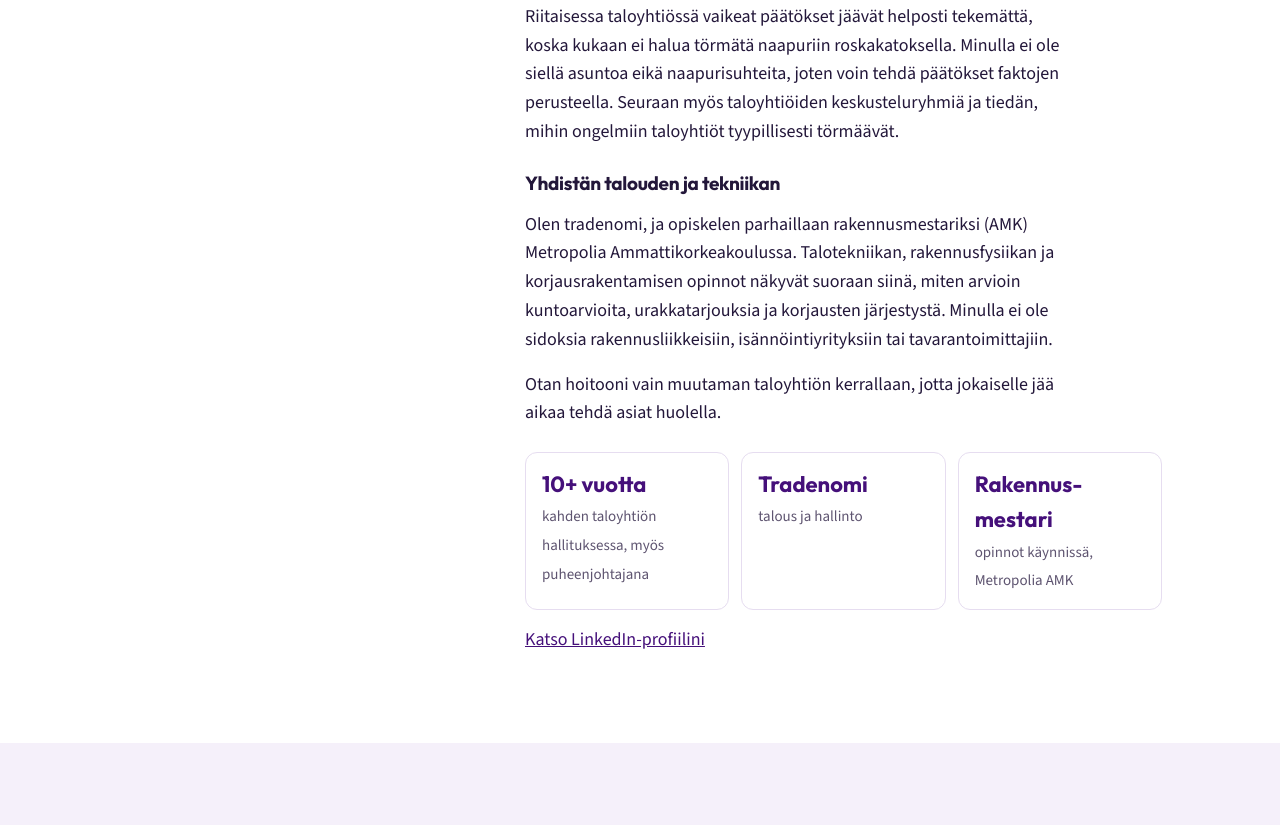
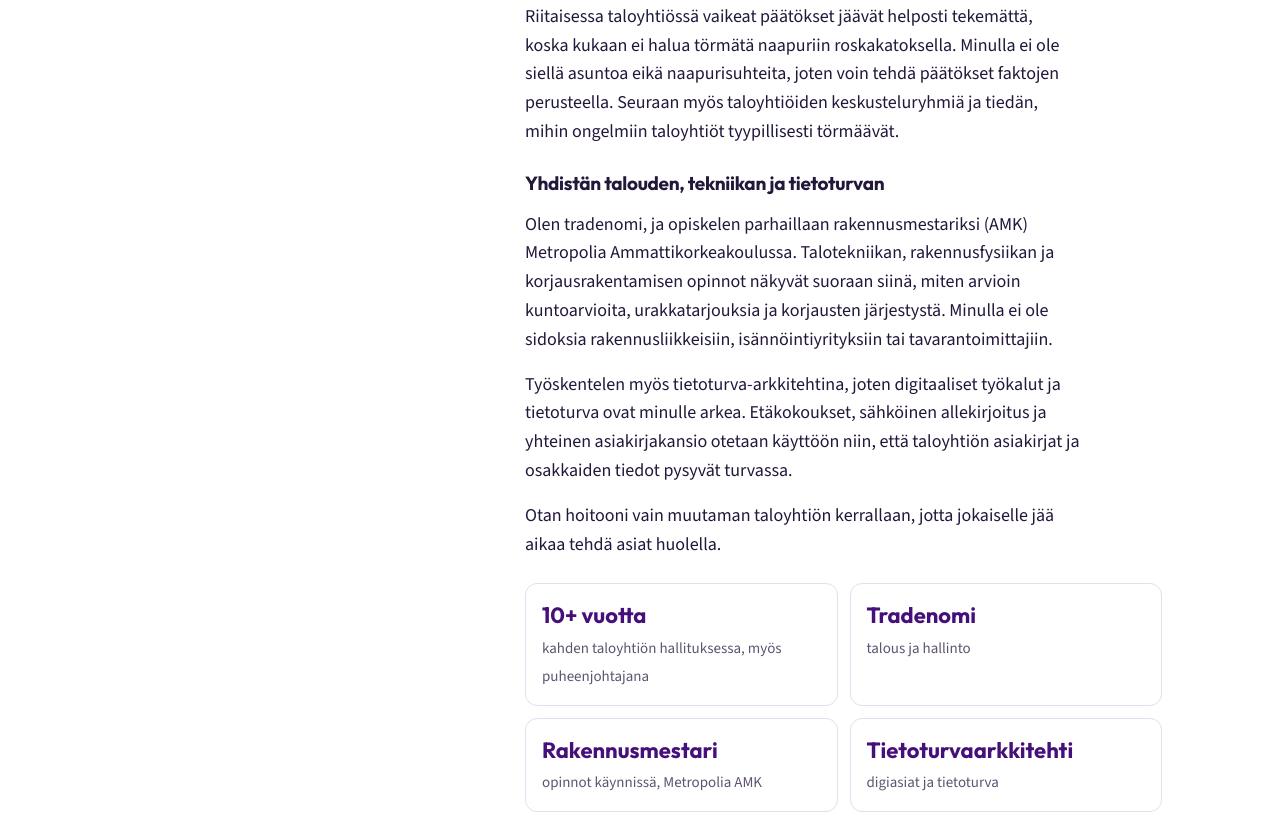
Before and after one commit to Komentorivi/hallitusammattilainen, a plain HTML site: page index.html in a window 1280 px wide. Shown: the part 6373-7198 px from the top of the page. Drawn offline with Linux system fonts and the light colour scheme.

Commit message:
Kuka olen: tietoturva-arkkitehti (digiasiat ja tietoturva)
Co-Authored-By: Claude Opus 5.5 <noreply@anthropic.com>

```diff
--- a/index.html
+++ b/index.html
@@ -263,13 +263,15 @@
       <p>Perustelen jokaisen esityksen, kerron rehellisesti, mitä mieltä olen, ja vien sovitut asiat loppuun. Suora puhe ei aina miellytä kaikkia, mutta jokainen osakas tietää, missä mennään. Kohtelen kaikkia samalla tavalla, oli kyse naapurista tai urakoitsijasta.</p>
       <h3 class="me-h">Ulkopuolisena on helpompi ratkaista</h3>
       <p>Riitaisessa taloyhtiössä vaikeat päätökset jäävät helposti tekemättä, koska kukaan ei halua törmätä naapuriin roskakatoksella. Minulla ei ole siellä asuntoa eikä naapurisuhteita, joten voin tehdä päätökset faktojen perusteella. Seuraan myös taloyhtiöiden keskusteluryhmiä ja tiedän, mihin ongelmiin taloyhtiöt tyypillisesti törmäävät.</p>
-      <h3 class="me-h">Yhdistän talouden ja tekniikan</h3>
+      <h3 class="me-h">Yhdistän talouden, tekniikan ja tietoturvan</h3>
       <p>Olen tradenomi, ja opiskelen parhaillaan rakennusmestariksi (AMK) Metropolia Ammattikorkeakoulussa. Talotekniikan, rakennusfysiikan ja korjausrakentamisen opinnot näkyvät suoraan siinä, miten arvioin kuntoarvioita, urakkatarjouksia ja korjausten järjestystä. Minulla ei ole sidoksia rakennusliikkeisiin, isännöintiyrityksiin tai tavarantoimittajiin.</p>
+      <p>Työskentelen myös tietoturva-arkkitehtina, joten digitaaliset työkalut ja tietoturva ovat minulle arkea. Etäkokoukset, sähköinen allekirjoitus ja yhteinen asiakirjakansio otetaan käyttöön niin, että taloyhtiön asiakirjat ja osakkaiden tiedot pysyvät turvassa.</p>
       <p>Otan hoitooni vain muutaman taloyhtiön kerrallaan, jotta jokaiselle jää aikaa tehdä asiat huolella.</p>
       <div class="facts">
         <div><b>10+ vuotta</b><span>kahden taloyhtiön hallituksessa, myös puheenjohtajana</span></div>
         <div><b>Tradenomi</b><span>talous ja hallinto</span></div>
         <div><b>Rakennus&shy;mestari</b><span>opinnot käynnissä, Metropolia AMK</span></div>
+        <div><b>Tietoturva&shy;arkkitehti</b><span>digiasiat ja tietoturva</span></div>
       </div>
       <p><a href="https://www.linkedin.com/in/mikko-kauppinen-8005861" rel="noopener">Katso LinkedIn-profiilini</a></p>
     </div>
--- a/tyyli.css
+++ b/tyyli.css
@@ -204,3 +204,4 @@ footer .ai-note{flex-basis:100%;font-size:13px}
 .timing b{color:var(--ink)}
 .f-check,label.check{display:flex;gap:10px;align-items:center;font-weight:600;font-size:16px;cursor:pointer}
 label.check input{width:20px;height:20px;accent-color:var(--acc);margin:0}
+.me .facts{grid-template-columns:repeat(2,minmax(0,1fr))}
```
